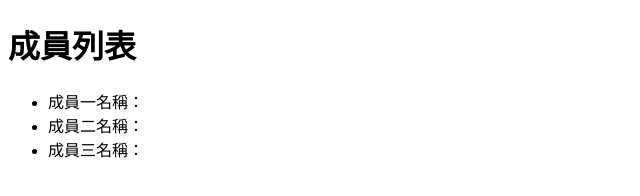
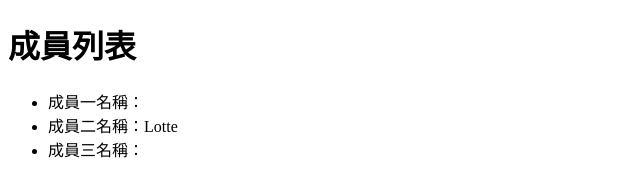
Before and after one commit to Chun216/20241105_js, a plain HTML site: page index.html in a window 1280 px wide. Shown: the full height of the page, 0-640 px from the left. Drawn offline with Linux system fonts and the light colour scheme.

Commit message:
新增成員名稱

```diff
--- a/index.html
+++ b/index.html
@@ -9,7 +9,7 @@
     <h1>成員列表</h1>
     <ul>
         <li>成員一名稱：</li>
-        <li>成員二名稱：</li>
+        <li>成員二名稱：Lotte</li>
         <li>成員三名稱：</li>
     </ul>
 </body>
```
